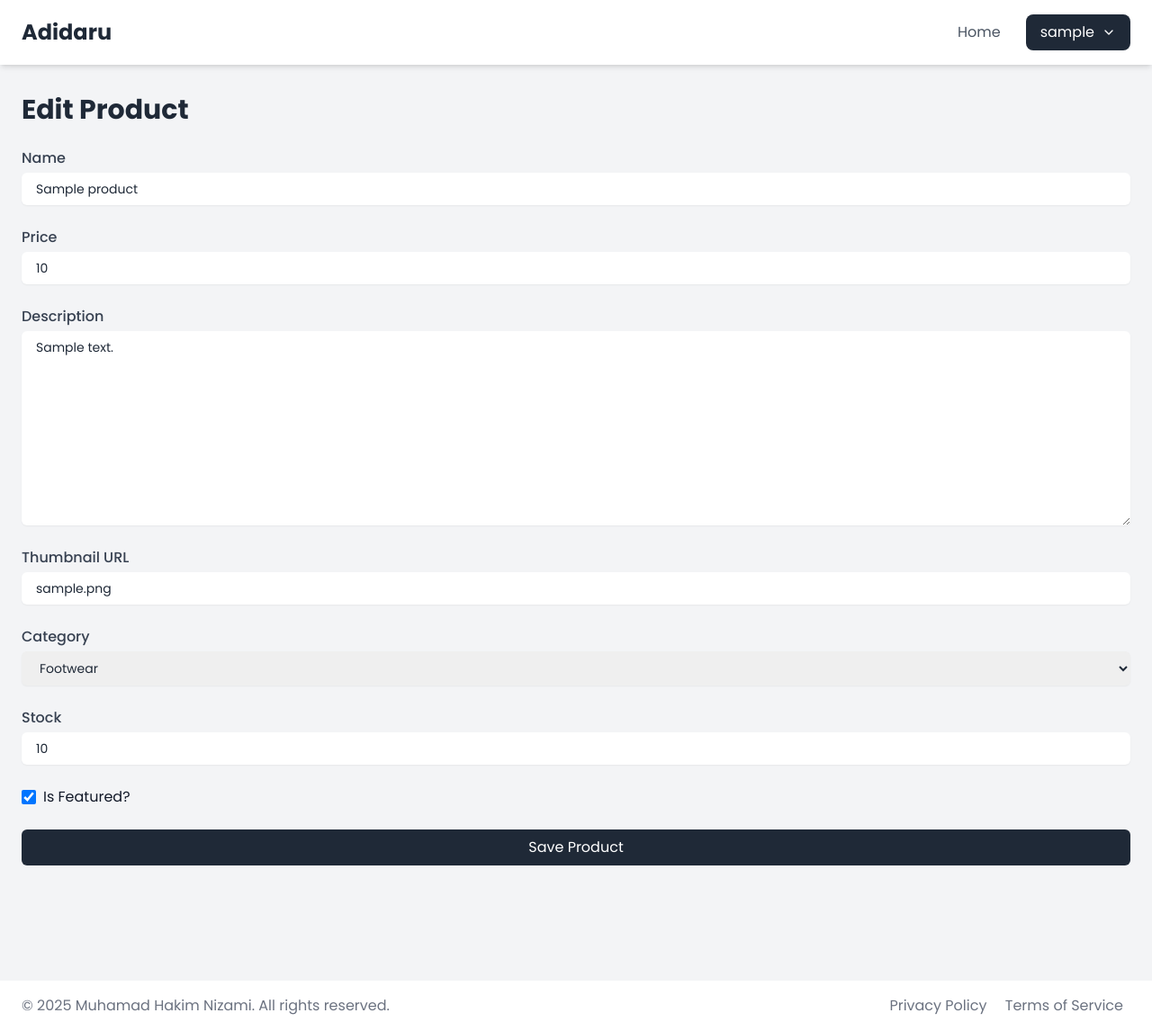
After one commit to kimnzh/adidaru, a Django app: page /product/edit/00000000-0000-0000-0000-000000000001/ in a window 1280 px wide. The commit adds this page. Shown: the whole page at 90% size. Run offline with Django 5.2, Linux system fonts and the light colour scheme; a user stored in the database is signed in; tables that the repository leaves empty hold one stand-in row (values such as "Sample post"); some libraries are stand-ins or nearby versions.

Commit message:
feat: Tugas 4 Selesai

```diff
--- a/main/templates/store/base.html
+++ b/main/templates/store/base.html
@@ -14,6 +14,10 @@
     <style>
       body {
         font-family: "Poppins", sans-serif;
+      }
+      input:checked ~ .dot {
+        transform: translateX(100%);
+        background-color: #48bb78;
       }
     </style>
   </head>
@@ -53,7 +57,7 @@
               </div>
               <a
                 href="{% url 'store:logout' %}"
-                class="block w-full text-left px-4 py-2 text-white text-sm bg-red-500 hover:bg-red-400 rounded-lg"
+                class="block w-full text-left px-4 py-2 text-white text-sm bg-red-500 hover:bg-red-400 rounded-lg transition"
                 >Logout</a
               >
             </div>
--- /dev/null
+++ b/main/templates/store/edit_product.html
@@ -0,0 +1,44 @@
+{% extends "store/base.html" %} {% block content %}
+<section class="mb-12">
+  <h2 class="text-3xl font-bold text-gray-800 mb-6">Edit Product</h2>
+  <form method="post" class="space-y-6">
+    {% csrf_token %}
+    <div class="grid grid-cols-1 gap-6">
+      <div>
+        <label for="id_name" class="block font-medium text-gray-700">Name</label>
+        {{ form.name }}
+      </div>
+      <div>
+        <label for="id_price" class="block font-medium text-gray-700">Price</label>
+        {{ form.price }}
+      </div>
+      <div>
+        <label for="id_description" class="block font-medium text-gray-700">Description</label>
+        {{ form.description }}
+      </div>
+      <div>
+        <label for="id_thumbnail" class="block font-medium text-gray-700">Thumbnail URL</label>
+        {{ form.thumbnail }}
+      </div>
+      <div>
+        <label for="id_category" class="block font-medium text-gray-700">Category</label>
+        {{ form.category }}
+      </div>
+      <div>
+        <label for="id_stock" class="block font-medium text-gray-700">Stock</label>
+        {{ form.stock }}
+      </div>
+      <div class="flex items-center">
+        {{ form.is_featured }}
+        <label for="id_is_featured" class="ml-2 block text-gray-900">Is Featured?</label>
+      </div>
+    </div>
+    <button
+      type="submit"
+      class="w-full bg-gray-800 text-white py-2 px-4 rounded-md hover:bg-gray-700 transition-colors"
+    >
+      Save Product
+    </button>
+  </form>
+</section>
+{% endblock content %}
--- a/main/urls.py
+++ b/main/urls.py
@@ -10,6 +10,8 @@ urlpatterns = [
     path('', home, name='home'),
     path('product/<uuid:product_id>/', product_detail, name='product_detail'),
     path('product/add/', add_product, name='add_product'),
+    path('product/edit/<uuid:product_id>/', edit_product, name='edit_product'),
+    path('product/delete/<uuid:product_id>/', delete_product, name='delete_product'),
     # path('cart/', cart, name='cart'),
     path('checkout/', checkout, name='checkout'),
     path('xml/', show_xml, name='show_xml'),
--- a/main/views.py
+++ b/main/views.py
@@ -1,6 +1,6 @@
-from django.shortcuts import render, redirect
+from django.shortcuts import render, redirect, get_object_or_404
 from django.contrib.auth.decorators import login_required
-from django.contrib.auth import authenticate, login, logout
+from django.contrib.auth import login, logout
 from django.contrib import messages
 from django.http import HttpResponse
 from django.core import serializers
@@ -29,6 +29,9 @@ def login_user(request):
     """
     Views for user login
     """
+    if request.user.is_authenticated:
+        return redirect('main:home')
+
     if request.method == 'POST':
         form = CustomAuthenticationForm(data=request.POST)
 
@@ -122,6 +125,37 @@ def add_product(request):
     context = {'form': form}
     return render(request, "store/add_product.html", context)
 
+@login_required(login_url='/login')
+def delete_product(request, product_id):
+    product = get_object_or_404(Product, pk=product_id)
+    if request.user == product.user:
+        product.delete()
+        messages.success(request, 'Product deleted successfully!')
+    else:
+        messages.error(request, 'You are not authorized to delete this product.')
+    return HttpResponseRedirect(reverse('main:home'))
+
+@login_required(login_url='/login')
+def edit_product(request, product_id):
+    product = get_object_or_404(Product, pk=product_id)
+    if request.user == product.user:
+        form = ProductForm(request.POST or None, instance=product)
+        if form.is_valid() and request.method == 'POST':
+            form.save()
+            return redirect('main:home')
+
+        context = {
+            'form': form
+        }
+
+        return render(request, "store/edit_product.html", context)
+    else:
+        messages.error(request, 'You are not authorized to edit this product.')
+    return HttpResponseRedirect(reverse('main:home'))
+
+# @login_required(login_url="/login")
+# def
+
 def show_xml(request):
     """
     To show Product data in XML.
```
Also changed, not shown: main/templates/store/home.html (+19 -1 lines), README.md.
